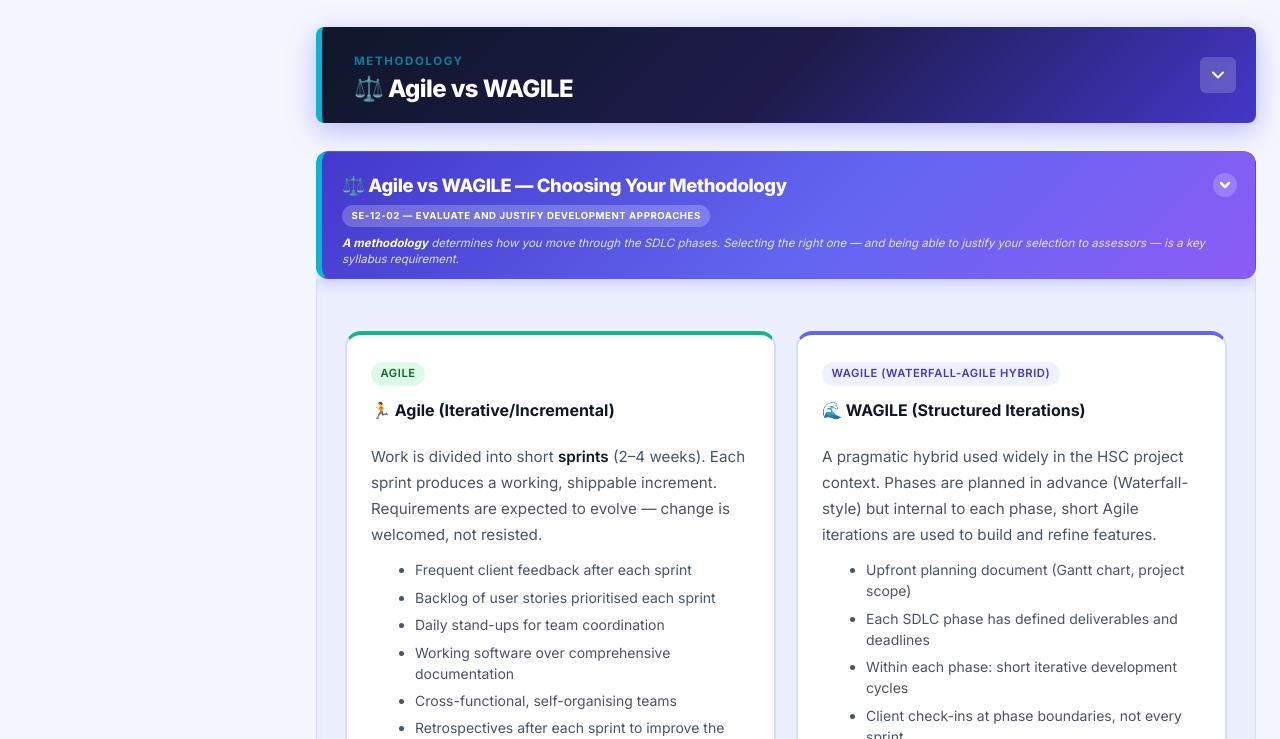
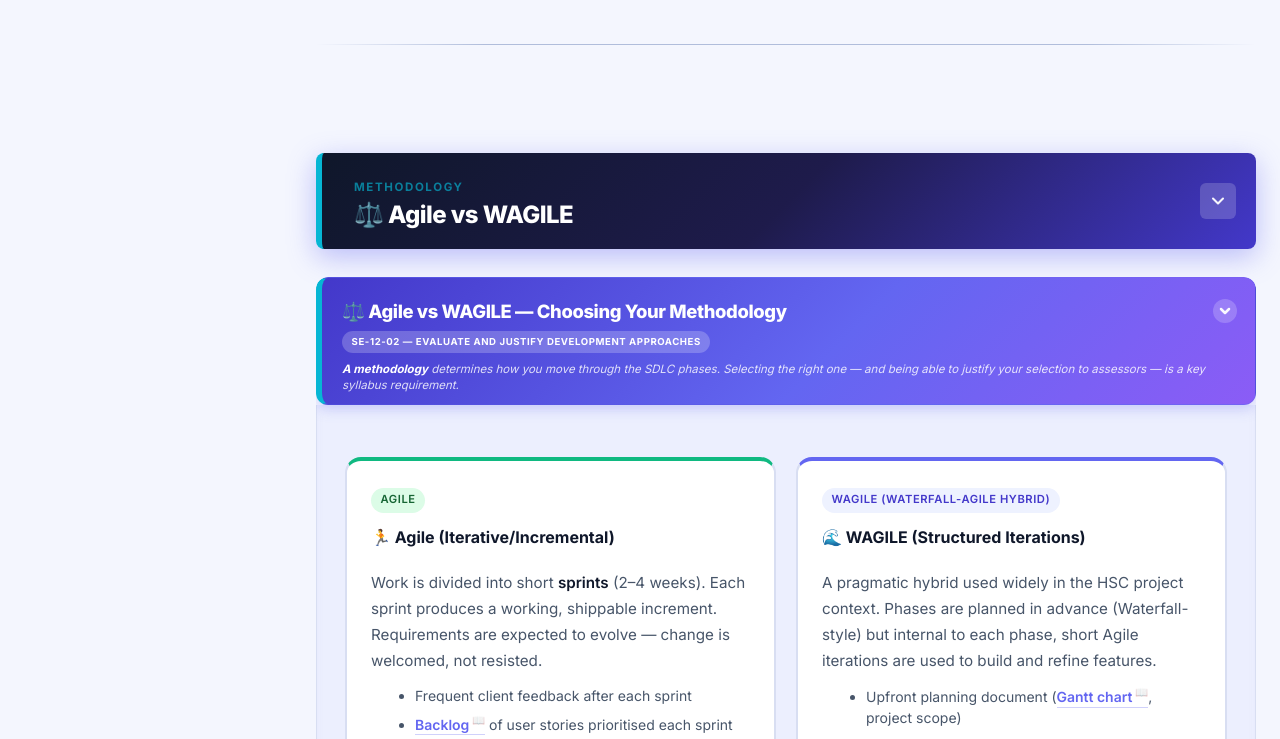
Before and after one commit to 4BZDOG/HSC_SoftwareEngineering, a plain HTML site: page topics/sdlc.html in a window 1280 px wide. Shown: the part 2061-2800 px from the top of the page. Drawn offline with Linux system fonts and the light colour scheme.

Commit message:
feat: automated dictionary term linking via dom treewalker architecture

```diff
--- a/css/styles.css
+++ b/css/styles.css
@@ -3794,3 +3794,33 @@ section:has(> h2.section-collapsed) + .divider {
   background-color: var(--bgLayer) !important;
   color: #f1f5f9 !important;
 }
+
+/* ── Automated Glossary Auto-Links ── */
+.glossary-link {
+  text-decoration: none;
+  font-weight: 600;
+  color: var(--primary);
+  border-bottom: 1.5px dashed var(--primary);
+  padding-bottom: 0.1em;
+  transition: all var(--transition);
+  position: relative;
+  cursor: help;
+}
+.glossary-link::after {
+  content: "📖";
+  font-size: 0.75em;
+  margin-left: 0.25em;
+  vertical-align: super;
+  opacity: 0.5;
+  transition: opacity var(--transition);
+}
+.glossary-link:hover {
+  background-color: var(--primary-light);
+  border-bottom-style: solid;
+}
+.glossary-link:hover::after {
+  opacity: 1;
+}
+[data-theme="dark"] .glossary-link:hover {
+  background-color: rgba(99, 102, 241, 0.15);
+}
--- a/js/main.js
+++ b/js/main.js
@@ -890,6 +890,130 @@ document.addEventListener('DOMContentLoaded', () => {
     });
     block.appendChild(copyBtn);
   });
+  /* ── Automated Glossary Linker ── */
+  (() => {
+    // Prevent it running on the glossary page itself to avoid infinite recursive loops
+    if (window.location.pathname.includes('glossary.html')) return;
+
+    const contentBody = document.querySelector('.content-body');
+    if (!contentBody) return;
+
+    // Determine correct path relative to current URL
+    const isRoot = window.location.pathname.endsWith('index.html') || window.location.pathname === '/' || window.location.pathname.endsWith('HSC_SoftwareEngineering/');
+    const basePath = isRoot ? 'topics/glossary.html' : 'glossary.html';
+
+    const DICTIONARY = {
+      'Abstraction': 'term-abstraction',
+      'Agile': 'term-agile',
+      'API': 'term-api',
+      'Backlog': 'term-backlog',
+      'CI/CD': 'term-cicd',
+      'Continuous Integration / Continuous Deployment': 'term-cicd',
+      'Continuous Integration': 'term-cicd',
+      'Continuous Deployment': 'term-cicd',
+      'Class': 'term-class',
+      'DAST': 'term-dast',
+      'DOM': 'term-dom',
+      'Encapsulation': 'term-encapsulation',
+      'Finite State Machine': 'term-fsm',
+      'FSM': 'term-fsm',
+      'Gantt Chart': 'term-gantt',
+      'Gantt': 'term-gantt',
+      'GUI': 'term-gui',
+      'Headless CMS': 'term-headless-cms',
+      'Inheritance': 'term-inheritance',
+      'JWT': 'term-jwt',
+      'JSON Web Token': 'term-jwt',
+      'Mechatronics': 'term-mechatronics',
+      'MVC': 'term-mvc',
+      'Object': 'term-object',
+      'Polymorphism': 'term-polymorphism',
+      'REST': 'term-rest',
+      'SAST': 'term-sast',
+      'Scrum': 'term-scrum',
+      'SDLC': 'term-sdlc',
+      'Software Development Life Cycle': 'term-sdlc',
+      'UML': 'term-uml',
+      'Unified Modeling Language': 'term-uml',
+      'WAGILE': 'term-wagile'
+    };
+
+    // Output terms ordered by length so "Continuous Integration" matches before "Integration"
+    const terms = Object.keys(DICTIONARY).sort((a,b) => b.length - a.length);
+    // Build optimized case-insensitive regex escaping special chars (except /)
+    const patternStr = terms.map(t => t.replace(/[-\/\\^$*+?.()|[\]{}]/g, '\\$&')).join('|');
+    const pattern = new RegExp(`\\b(${patternStr})\\b`, 'gi');
+
+    const seenTerms = new Set();
+    const excludeTags = new Set(['A', 'PRE', 'CODE', 'H1', 'H2', 'H3', 'H4', 'H5', 'H6', 'TH']);
+
+    // Recursively walk text nodes
+    const walk = document.createTreeWalker(contentBody, NodeFilter.SHOW_TEXT, {
+      acceptNode(node) {
+        let parent = node.parentNode;
+        while (parent && parent !== contentBody) {
+          if (excludeTags.has(parent.tagName) || parent.classList.contains('mermaid') || parent.classList.contains('code-block') || parent.classList.contains('nav-dropdown')) {
+            return NodeFilter.FILTER_REJECT;
+          }
+          parent = parent.parentNode;
+        }
+        return NodeFilter.FILTER_ACCEPT;
+      }
+    });
+
+    const nodesToReplace = [];
+    let currentNode;
+    while ((currentNode = walk.nextNode())) {
+      if (currentNode.nodeValue.trim().length > 0) {
+        nodesToReplace.push(currentNode);
+      }
+    }
+
+    nodesToReplace.forEach(node => {
+      let text = node.nodeValue;
+      let match;
+      let lastIndex = 0;
+      let fragment = null;
+
+      // Reset regex index
+      pattern.lastIndex = 0;
+
+      while ((match = pattern.exec(text)) !== null) {
+        const termRaw = match[0];
+        const termKey = terms.find(t => t.toLowerCase() === termRaw.toLowerCase());
+
+        if (!termKey) continue;
+        if (seenTerms.has(termKey)) continue; // Only autolink the very FIRST appearance natively on this page
+
+        seenTerms.add(termKey);
+
+        if (!fragment) fragment = document.createDocumentFragment();
+
+        // Push text preceding the match
+        if (match.index > lastIndex) {
+          fragment.appendChild(document.createTextNode(text.substring(lastIndex, match.index)));
+        }
+
+        // Create the anchor replacement
+        const anchor = document.createElement('a');
+        anchor.href = `${basePath}#${DICTIONARY[termKey]}`;
+        anchor.className = 'glossary-link';
+        anchor.title = `View glossary definition for ${termRaw}`;
+        anchor.textContent = termRaw;
+
+        fragment.appendChild(anchor);
+        lastIndex = pattern.lastIndex;
+      }
+
+      if (fragment) {
+        // Push remaining text after the last match
+        if (lastIndex < text.length) {
+          fragment.appendChild(document.createTextNode(text.substring(lastIndex)));
+        }
+        node.parentNode.replaceChild(fragment, node);
+      }
+    });
+  })();
 
 });
 
```
